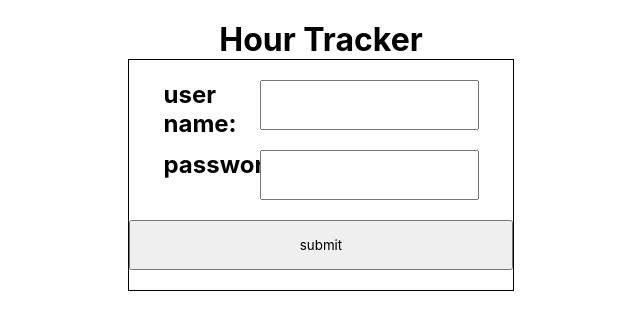
After one commit to damiha/HourTracker, a Flask app: page /login in a window 1280 px wide. The commit adds this page. Shown: the top 330 px of the page, without its empty margins (319-959 px from the left). Run offline with Flask 2, Linux system fonts and the light colour scheme.

Commit message:
added login page, sessions and auth

```diff
--- a/main.py
+++ b/main.py
@@ -1,15 +1,32 @@
-from flask import Flask, render_template, request, redirect
+from flask import Flask, render_template, request, redirect, url_for, session
+import hashlib
 
 app = Flask(__name__)
 
+with open("secret_key.txt", "r") as f:
+    secret_key = f.read().replace("\n", "")
+    app.secret_key = secret_key
+
 categories = []
 
+@app.route("/login")
+def login():
+    return render_template("login.html")
+
 @app.route("/")
-def hello_world():
+@app.route("/home")
+def home():
+    if not logged_in():
+        return redirect("/login")
+
     return render_template("index.html", categories=categories)
 
 @app.route("/add_category", methods=["POST"])
 def add_category():
+
+    if not logged_in():
+        redirect("/login")
+
     data = request.form
 
     if data["name"] != "":
@@ -18,12 +35,13 @@ def add_category():
             "hours": []
         })
 
-    print(categories)
-    # redirect to front page
-    return redirect("/")
+    return redirect("/home")
 
 @app.route("/add_hour", methods=["POST"])
 def add_hour():
+
+    if not logged_in():
+        redirect("/login")
 
     category_name = request.form["name"]
 
@@ -32,3 +50,36 @@ def add_hour():
             category["hours"].append(0)
 
     return redirect("/")
+
+
+@app.route("/seek_authorization", methods=["POST"])
+def seek_authorization():
+
+    data = request.form
+
+    # TODO: credentials get sent unhashed (man in the middle attack possible!)
+    if "username" in data.keys() and "password" in data.keys() and \
+        credentials_valid(data["username"], data["password"]):
+
+            session["logged_in"] = True
+            return redirect("/")
+
+    return redirect("/login")
+
+# for authentification
+def credentials_valid(username, password):
+
+    f = open("users.txt", "r")
+
+    lines = f.read().replace("\n", " ").split(" ")
+    f.close()
+
+    username_stored = lines[0]
+    hash_stored = lines[1]
+
+    hash_of_sent = hashlib.md5(password.encode()).hexdigest()
+
+    return username == username_stored and hash_stored == hash_of_sent
+
+def logged_in():
+    return "logged_in" in session.keys() and session["logged_in"]
--- a/start.py
+++ b/start.py
@@ -5,4 +5,4 @@ entry_point = "main.py"
 
 os.environ["FLASK_APP"] = entry_point
 os.environ["FLASK_DEBUG"] = "1"
-os.system("flask run")
+os.system("flask run --host=0.0.0.0")
--- a/static/styles/style.css
+++ b/static/styles/style.css
@@ -84,3 +84,30 @@ footer button {
     height: 100%;
     padding: 10px;
 }
+
+#login_div {
+    padding-top: 20px;
+    border: 1px solid black;
+    margin: auto;
+    width: 50%;
+    display: flex;
+    flex-direction: column;
+}
+
+#login_row {
+    width: 100%;
+    height: 50px;
+    display: flex;
+    flex-direction: row;
+    justify-content: center;
+    margin-bottom: 20px;
+}
+
+#login_row h2{
+    width: 25%;
+}
+
+#login_div button {
+    height: 50px;
+    width: 100%;
+}
--- a/templates/index.html
+++ b/templates/index.html
@@ -18,7 +18,7 @@
     <main>
 
         <div id="add_category_div">
-            <form action="http://127.0.0.1:5000/add_category", method="post">
+            <form action="{{ url_for('add_category') }}", method="post">
                 <button type="submit">+</button>
                 <input name="name" type="text" placeholder="Name of your category">
             </form>
@@ -32,7 +32,7 @@
                     <h2>{{ category.name }}</h2>
                     <ul id="hour_list">
                         <li>
-                            <form action="http://127.0.0.1:5000/add_hour" method="post">
+                            <form action="{{ url_for('add_hour') }}" method="post">
                                 <button name="name" value="{{ category.name }}" type="submit" id="hour_button">+</button>
                             </form>
                         </li>
--- /dev/null
+++ b/templates/login.html
@@ -0,0 +1,39 @@
+<!DOCTYPE html>
+<html lang="en">
+<head>
+    <meta charset="UTF-8">
+    <meta http-equiv="X-UA-Compatible" content="IE=edge">
+    <meta name="viewport" content="width=device-width, initial-scale=1.0">
+
+    <link rel= "stylesheet" type= "text/css" href= "{{ url_for('static',filename='styles/style.css') }}">
+    <title>Hour Tracker</title>
+</head>
+<body>
+    <header>
+
+        <h1>Hour Tracker</h1>
+
+    </header>
+
+    <main>
+
+        <div id="login_div">
+            <form action="{{ url_for('seek_authorization') }}", method="post">
+                <div id="login_row">
+                    <h2>user name:</h2>
+                    <input name="username" type="text">
+                </div>
+
+                <div id="login_row">
+                    <h2>password:</h2>
+                    <input name="password" type="password">
+                </div>
+
+                <div id="login_row">
+                    <button type="submit">submit</button>
+                </div>
+            </form>
+        </div>
+    </main>
+</body>
+</html>
```
Also changed, not shown: sign_up_user.py (added, +26 -0 lines), 1 other file.
